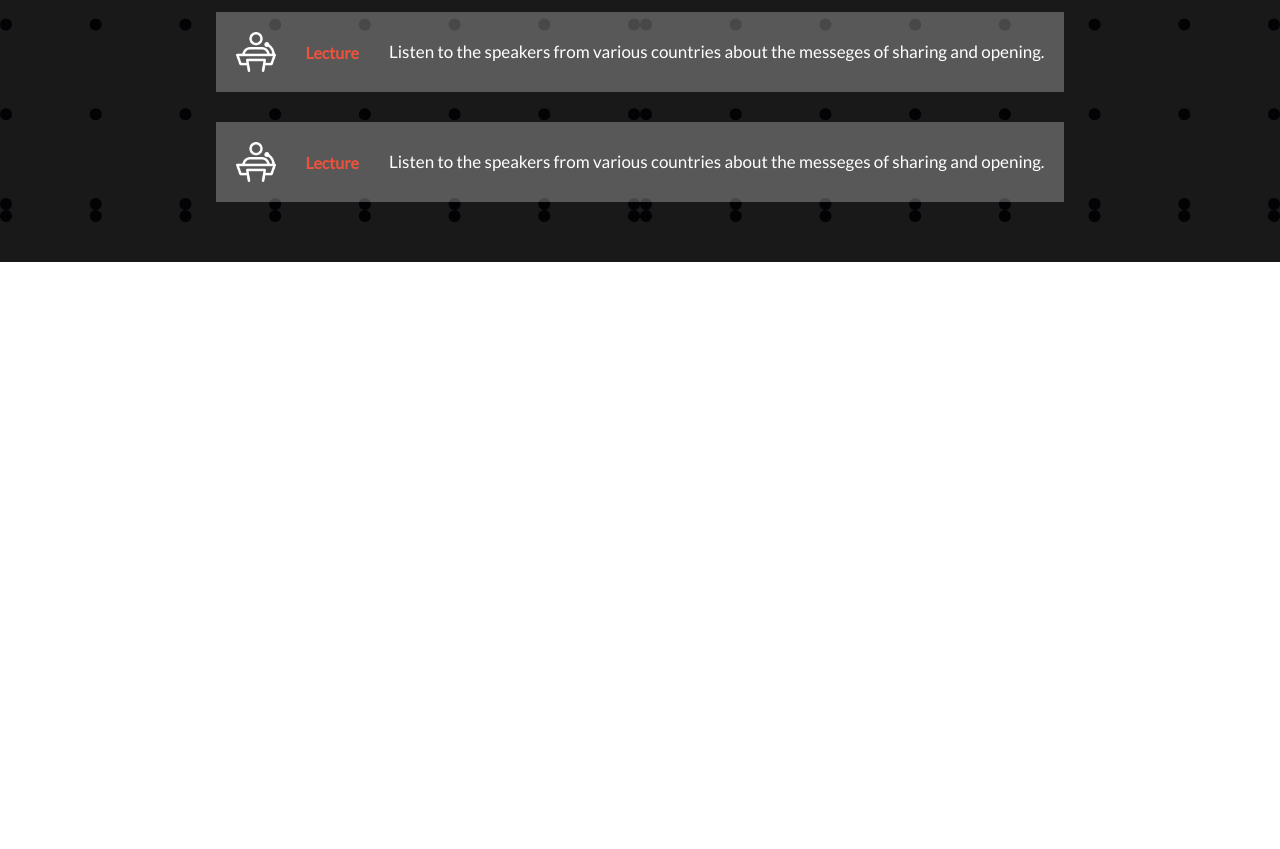
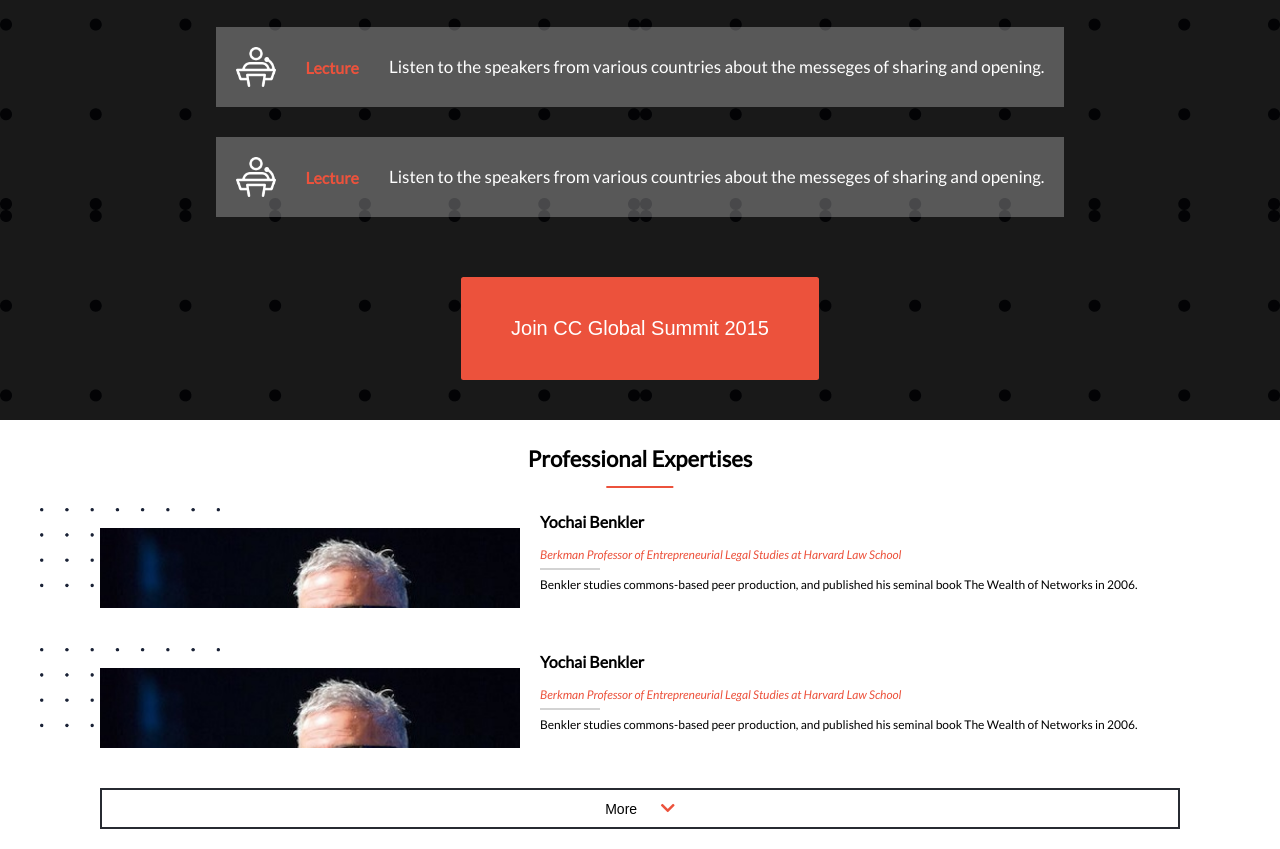
Before and after one commit to ahmidou09/CreativeStudioCapstone, a website: page index.html in a window 1280 px wide. Shown: the part 1230-2079 px from the top of the page. Before the commit the page ends 1492 px from the top, so only its background shows below. Drawn offline with Linux system fonts and the light colour scheme.

Commit message:
Implement professional experts section with images, names, descriptions, and 'See More' button

```diff
--- a/index.html
+++ b/index.html
@@ -69,56 +69,144 @@
     <main>
       <section class="services">
         <div class="container">
+          <div class="row">
             <h3
               class="heading-tertiary c-light u-center-text u-margin-bottom-small"
             >
               Main Program
             </h3>
-          <div class="box-services">
+            <div class="box-services u-margin-bottom-medium">
               <div class="box">
-              <img src="./images/services/Lecture.png" alt="" class="box-img" />
+                <img
+                  src="./images/services/Lecture.png"
+                  alt=""
+                  class="box-img"
+                />
                 <h2 class="box-title">Lecture</h2>
                 <p class="paragraph c-light">
-                Listen to the speakers from various countries about the messeges
-                of sharing and opening.
+                  Listen to the speakers from various countries about the
+                  messeges of sharing and opening.
                 </p>
               </div>
 
               <div class="box">
-              <img src="./images/services/Lecture.png" alt="" class="box-img" />
+                <img
+                  src="./images/services/Lecture.png"
+                  alt=""
+                  class="box-img"
+                />
                 <h2 class="box-title">Lecture</h2>
                 <p class="paragraph c-light">
-                Listen to the speakers from various countries about the messeges
-                of sharing and opening.
+                  Listen to the speakers from various countries about the
+                  messeges of sharing and opening.
                 </p>
               </div>
 
               <div class="box">
-              <img src="./images/services/Lecture.png" alt="" class="box-img" />
+                <img
+                  src="./images/services/Lecture.png"
+                  alt=""
+                  class="box-img"
+                />
                 <h2 class="box-title">Lecture</h2>
                 <p class="paragraph c-light">
-                Listen to the speakers from various countries about the messeges
-                of sharing and opening.
+                  Listen to the speakers from various countries about the
+                  messeges of sharing and opening.
                 </p>
               </div>
 
               <div class="box">
-              <img src="./images/services/Lecture.png" alt="" class="box-img" />
+                <img
+                  src="./images/services/Lecture.png"
+                  alt=""
+                  class="box-img"
+                />
                 <h2 class="box-title">Lecture</h2>
                 <p class="paragraph c-light">
-                Listen to the speakers from various countries about the messeges
-                of sharing and opening.
+                  Listen to the speakers from various countries about the
+                  messeges of sharing and opening.
                 </p>
               </div>
 
               <div class="box">
-              <img src="./images/services/Lecture.png" alt="" class="box-img" />
+                <img
+                  src="./images/services/Lecture.png"
+                  alt=""
+                  class="box-img"
+                />
                 <h2 class="box-title">Lecture</h2>
                 <p class="paragraph c-light">
-                Listen to the speakers from various countries about the messeges
-                of sharing and opening.
+                  Listen to the speakers from various countries about the
+                  messeges of sharing and opening.
                 </p>
               </div>
+            </div>
+            <button class="btn-primary">Join CC global summit 2015</button>
+          </div>
+        </div>
+      </section>
+
+      <section class="team">
+        <div class="container">
+          <div class="row">
+            <h3 class="heading-tertiary u-center-text u-margin-bottom-small">
+              Professional Expertises
+            </h3>
+            <div class="team-box u-margin-bottom-medium">
+              <div class="team-img">
+                <img
+                  src="./images/background/background-image-4.png"
+                  alt=""
+                  class="team-img-back"
+                />
+                <img
+                  src="./images/speakers/speaker-1.jpg"
+                  alt=""
+                  class="team-img-front"
+                />
+              </div>
+              <div class="team-profile">
+                <span class="team-name">Yochai Benkler</span>
+                <span class="team-description"
+                  >Berkman Professor of Entrepreneurial Legal Studies at Harvard
+                  Law School</span
+                >
+                <p class="team-text paragraph">
+                  Benkler studies commons-based peer production, and published
+                  his seminal book The Wealth of Networks in 2006.
+                </p>
+              </div>
+            </div>
+
+            <div class="team-box u-margin-bottom-medium">
+              <div class="team-img">
+                <img
+                  src="./images/background/background-image-4.png"
+                  alt=""
+                  class="team-img-back"
+                />
+                <img
+                  src="./images/speakers/speaker-1.jpg"
+                  alt=""
+                  class="team-img-front"
+                />
+              </div>
+              <div class="team-profile">
+                <span class="team-name">Yochai Benkler</span>
+                <span class="team-description"
+                  >Berkman Professor of Entrepreneurial Legal Studies at Harvard
+                  Law School</span
+                >
+                <p class="team-text paragraph">
+                  Benkler studies commons-based peer production, and published
+                  his seminal book The Wealth of Networks in 2006.
+                </p>
+              </div>
+            </div>
+            <button class="btn-see-more">
+              <span>More</span>
+              <i class="fas fa-chevron-down"></i>
+            </button>
           </div>
         </div>
       </section>
--- a/style.css
+++ b/style.css
@@ -4,10 +4,8 @@
   --color-grey-light: #d3d3d3;
   --color-grey-dark: #272a31;
   --color-white: #fff;
-
   --shadow-dark: 0 0.5rem 1.5rem rgba(0, 0, 0, 0.1);
   --shadow-light: 0 0.5rem 15rem rgba(0, 0, 0, 0.2);
-
   --transition: all 0.3s linear;
   --spacing: 0.1rem;
   --radius: 0.25rem;
@@ -47,7 +45,8 @@
   line-height: 8rem;
   font-weight: 900;
   text-transform: uppercase;
-  background: linear-gradient(90deg, #ec533c88, #ec533cc9),
+  background:
+    linear-gradient(90deg, #ec533c88, #ec533cc9),
     url(./images/background/background-image-0.jpg) 0 0 / cover no-repeat;
   color: var(--color-primary);
   -webkit-background-clip: text;
@@ -68,7 +67,7 @@
 
 .heading-tertiary::after {
   content: "";
-  width: 8%;
+  width: 30%;
   height: 2px;
   background-color: var(--color-primary);
   font-size: 2.2rem;
@@ -82,6 +81,22 @@
   font-size: 1.7rem;
 }
 
+.btn-primary {
+  background-color: var(--color-primary);
+  color: var(--color-white);
+  padding: 4rem 5rem;
+  border: none;
+  font-size: 2rem;
+  text-transform: capitalize;
+  border-radius: var(--radius);
+}
+
+.row {
+  display: flex;
+  flex-direction: column;
+  align-items: center;
+}
+
 /* utilities */
 
 .u-center-text {
@@ -89,7 +104,7 @@
 }
 
 .u-margin-bottom-small {
-  margin-bottom: 1.5rem !important;
+  margin-bottom: 3rem !important;
 }
 
 .u-margin-bottom-medium {
@@ -112,11 +127,12 @@
   color: var(--color-white);
 }
 
-/* style header*/
+/* style header */
 
 .header {
   height: 100vh;
-  background-image: linear-gradient(
+  background-image:
+    linear-gradient(
       90deg,
       rgb(255, 255, 255),
       rgba(212, 212, 212, 0.224)
@@ -154,9 +170,10 @@
   height: 0;
   overflow: hidden;
   transition: var(--transition);
-  background-color: #ffffff00;
+  background-color: #fff0;
   box-shadow: var(--shadow-light);
 }
+
 .show-links {
   height: 32rem;
   padding: 2rem;
@@ -204,7 +221,8 @@
 
 /***  style services **/
 .services {
-  background-image: linear-gradient(
+  background-image:
+    linear-gradient(
       90deg,
       rgba(0, 0, 0, 0.9),
       rgba(0, 0, 0, 0.9)
@@ -221,6 +239,7 @@
   align-items: center;
   gap: 3rem;
 }
+
 .box {
   display: flex;
   flex-direction: row;
@@ -229,12 +248,99 @@
   background-color: #ffffff46;
   padding: 2rem;
 }
+
 .box-img {
   width: 4rem;
 }
+
 .box-title {
   color: var(--color-primary);
   font-size: 1.6rem;
+}
+
+/*  style section team   */
+
+.team {
+  padding: 2rem 0;
+  background-color: var(--color-white);
+}
+
+.team-box {
+  display: flex;
+  gap: 2rem;
+}
+
+.team-img {
+  display: grid;
+  grid-template-columns: repeat(8, 1fr);
+  grid-template-rows: repeat(5, 20px);
+  overflow: hidden;
+  flex: 0 0 40%;
+}
+
+.team-img-back {
+  width: 100%;
+  grid-column: 1 / 4;
+  grid-row: 1 / 2;
+}
+
+.team-img-front {
+  width: 100%;
+  grid-column: 2 / -1;
+  grid-row: 2 / -1;
+}
+
+.team-profile {
+  display: flex;
+  gap: 1rem;
+  flex-direction: column;
+}
+
+.team-name {
+  display: block;
+  font-size: 1.6rem;
+  font-weight: 900;
+}
+
+.team-description {
+  color: var(--color-primary);
+  font-size: 1.2rem;
+  font-style: italic;
+  position: relative;
+}
+
+.team-description::after {
+  content: "";
+  width: 10%;
+  height: 2px;
+  background-color: var(--color-grey-light);
+  font-size: 2rem;
+  position: absolute;
+  bottom: -5px;
+  left: 0;
+}
+
+.team-text {
+  font-size: 1.2rem;
+}
+
+.btn-see-more {
+  padding: 1rem 4rem;
+  background-color: transparent;
+  border: 2px solid var(--color-grey-dark);
+  width: 90%;
+}
+
+.btn-see-more span {
+  text-transform: capitalize;
+  font-size: 1.4rem;
+  font-weight: 400;
+}
+
+.btn-see-more i {
+  color: var(--color-primary);
+  font-size: 1.6rem;
+  margin-left: 2rem;
 }
 
 @media screen and (min-width: 768px) {
@@ -242,22 +348,22 @@
     background: var(--color-white);
     box-shadow: var(--shadow-light);
   }
+
   .container {
     max-width: 120rem;
     margin: 0 auto;
   }
+
   .nav-header {
     padding: 0;
   }
+
   .nav-toggle {
     display: none;
   }
+
   .list-links {
     height: auto;
     display: flex;
   }
-  .list-links a {
-  }
-  .links a:hover {
-  }
 }
```
Also changed, not shown: images/speakers/speaker-1.jpg (added), images/speakers/speaker-2.jpg (added), images/speakers/speaker-3.jpg (added), images/speakers/speaker-4.jpg (added), images/speakers/speaker-5.jpg (added), images/speakers/speaker-6.jpg (added). Lines whose indentation alone changed are shown as unchanged.
